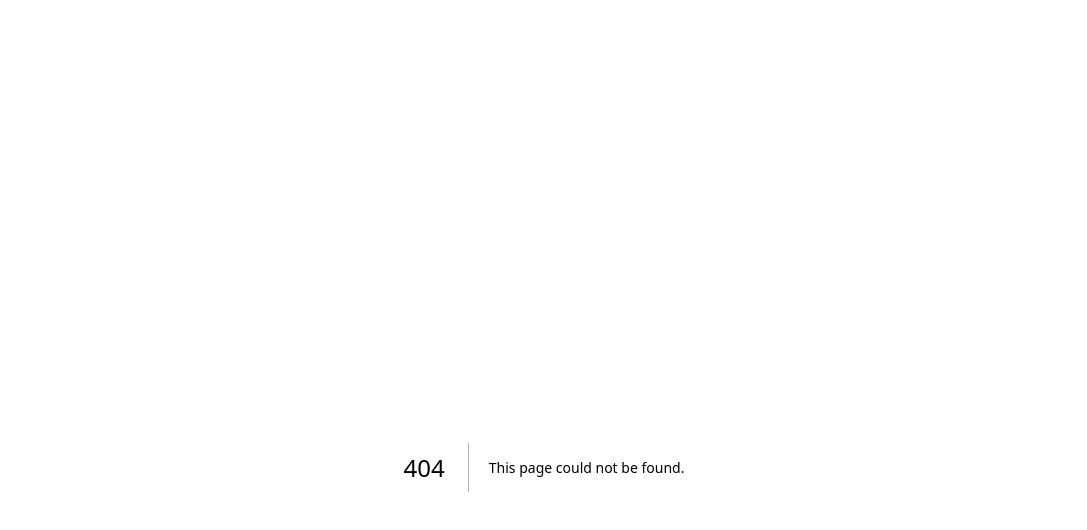
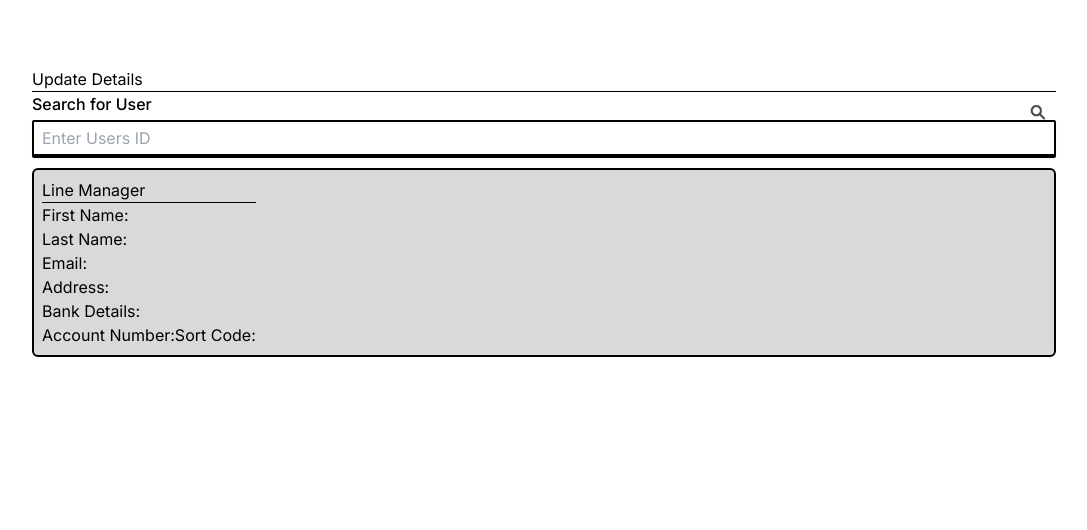
Before and after one commit to Sep-Fading/SWE_Project_Frontend, a Next.js app: page /update_details in a window 1280 px wide. Before the commit this address had no page. Shown: the top 530 px of the page, without its empty margins (96-1183 px from the left). Built offline with nearby package versions, Linux system fonts and the light colour scheme.

Commit message:
Update Details Page

```diff
--- /dev/null
+++ b/src/Components/InfoHeader.tsx
@@ -0,0 +1,18 @@
+interface InfoHeaderProps {
+    name: string;
+    user: string;
+    id: string;
+    style?: string;
+    hrStyle?: string;
+  }
+
+  const Header = ({ name, user, id, style, hrStyle }: InfoHeaderProps) => {
+    return (
+      <header className="mb-5 mt-8">
+        <h1 className={`flex flex-row justify-between text-2xl text-blue space-x-30 ${style}`}>{name}{user}{id}</h1>
+        <hr className={`border-3 border-black w-[15rem] ${hrStyle}`} />
+      </header>
+    );
+  };
+
+  export default Header;
--- /dev/null
+++ b/src/Components/SearchBar.tsx
@@ -0,0 +1,40 @@
+import Image from "next/image";
+
+interface SearchBarProps {
+  label: string;
+  icon: string;
+  placeholder: string;
+  value: string;
+  handleChange: (e: React.ChangeEvent<HTMLInputElement>) => void;
+}
+
+const SearchBar = ({
+  label,
+  icon,
+  placeholder,
+  value,
+  handleChange,
+}: SearchBarProps) => {
+  return (
+    <div className="flex flex-col relative">
+      <label htmlFor={label} className="mb-1 font-medium">
+        {label}
+      </label>
+      <input
+        id={label}
+        placeholder={placeholder}
+        value={value}
+        onChange={handleChange}
+        className="pl-2 border-2 border-b-4 border-black rounded-sm shadow-sm py-1"
+      />
+      <Image
+        src={`/${icon}.svg`}
+        alt="Login"
+        width={35}
+        height={35}
+        className="absolute float-right my-9 w-5 place-self-end mr-3"
+      />
+    </div>
+  );
+};
+export default SearchBar;
--- /dev/null
+++ b/src/Components/UserInfoBox.tsx
@@ -0,0 +1,31 @@
+import Button from "./Button";
+import Header from "./Header";
+import InfoHeader from "./InfoHeader";
+
+interface UserInfoBoxProps {
+  headerName: string;
+  headerUser: string;
+  headerId: string;
+  headingText: string[];
+  groupText: string[];
+}
+
+const UserInfoBox = ({ headerName, headerUser, headerId, headingText, groupText }: UserInfoBoxProps) => {
+  return (
+    <div className="flex flex-row bg-[#D9D9D9] justify-between p-[0.5rem] border-2 border-black rounded-md min-w-[350px]">
+      <div className="flex flex-col justify-evenly mx-[3%] mb-[3%] text-lg space-y-[5%]">
+        <InfoHeader name={headerName} user={headerUser} id={headerId}/>
+        {headingText.map((heading, index) => (
+          <h2 key={index}>{heading}:</h2>
+        ))}
+        <div className="flex flex-row text-base justify-between">
+          {groupText.map((group, index) =>(
+            <h2 key={index}>{group}:</h2>
+          ))
+          }
+        </div>
+      </div>
+    </div>
+  );
+};
+export default UserInfoBox;
--- /dev/null
+++ b/src/app/update_details/page.tsx
@@ -0,0 +1,46 @@
+"use client";
+import { useState } from "react";
+import InputField from "@/Components/InputField";
+import Header from "@/Components/Header";
+import Button from "@/Components/Button";
+import TextArea from "@/Components/TextArea";
+import SearchBar from "@/Components/SearchBar"
+import UserInfoBox from "@/Components/UserInfoBox";
+import InfoHeader from "@/Components/InfoHeader";
+
+const updateDetails = () => {
+  const header = "User Details";
+  const headings = ["First Name", "Last Name", "Email", "Address", "Bank Details"];
+  const group = ["Account Number", "Sort Code"]
+  const [searchInput, setSearchInput] = useState("");
+  const handleSearchInput = (e: React.ChangeEvent<HTMLInputElement>) => {
+    setSearchInput(e.target.value);
+  }
+
+  const onClick = () => {
+    // Add logic here
+  };
+  return (
+    <div className="flex flex-col justify-evenly mx-[10%]">
+      <Header title="Update Details" />
+      <div className="mb-[1%]">
+        <SearchBar
+          label = "Search for User"
+          icon = {"searchicon"}
+          placeholder = "Enter Users ID"
+          value = {searchInput}
+          handleChange = {handleSearchInput}
+        />
+      </div>
+      <UserInfoBox
+        headerName=""
+        headerUser="Line Manager"
+        headerId=""
+        headingText={headings}
+        groupText={group}
+      />
+      <Button type="submit" text="Update User Details" style="w-[20%]" onClick={onClick} />
+    </div>
+  )
+};
+export default updateDetails;
```
Also changed, not shown: public/searchIcon.svg (added).
